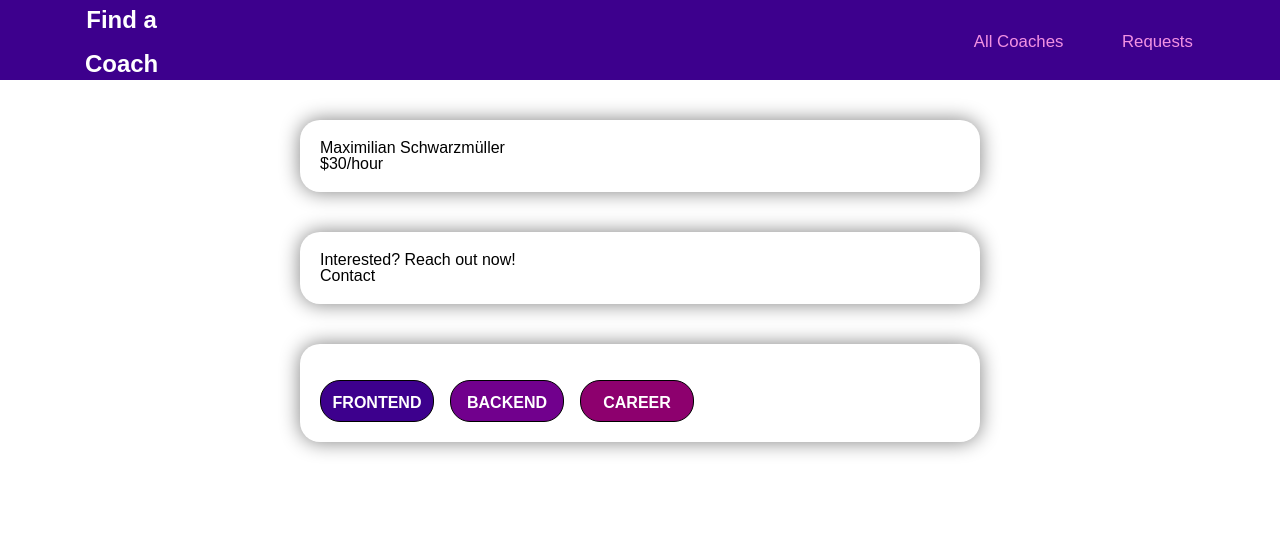
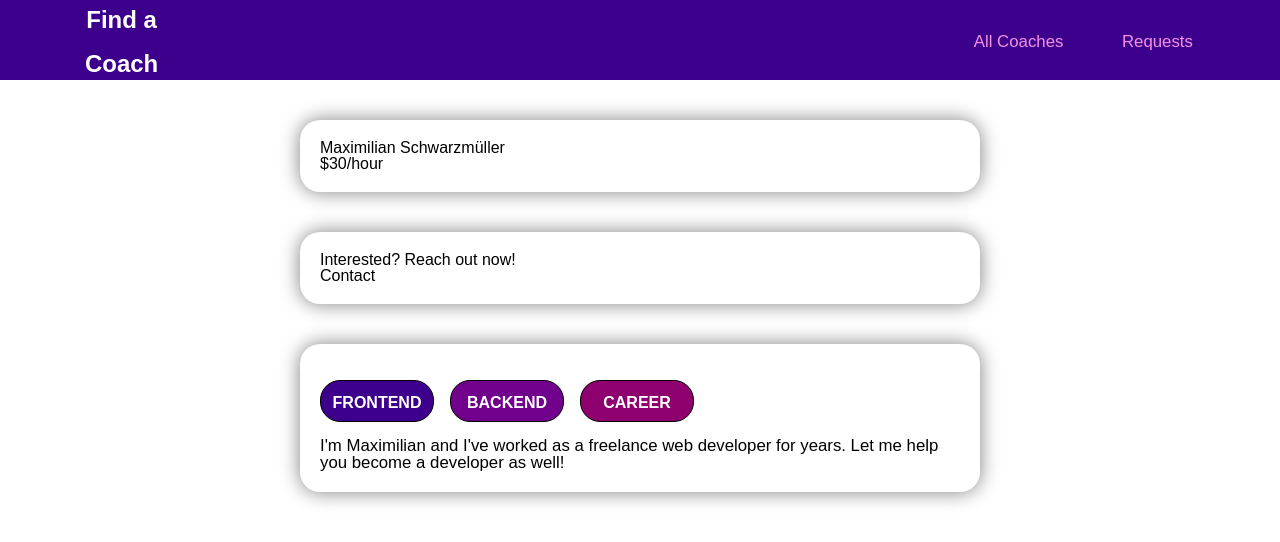
Before and after one commit to mr-ryan12/find_a_coach, a Vue app: page /coaches/1/details in a window 1280 px wide. Shown: the top 542 px of the page. Built offline with nearby package versions, Linux system fonts and the light colour scheme; a web font is replaced by a local one.

Commit message:
Add description

```diff
--- a/src/components/ViewDetails.vue
+++ b/src/components/ViewDetails.vue
@@ -16,6 +16,7 @@
           :class="topic"
         >{{ topic.toUpperCase() }}</base-topic>
       </section>
+      <p class="description">{{ description }}</p>
     </base-container>
   </section>
 </template>
@@ -47,6 +48,9 @@ export default {
     },
     rate() {
       return '$' + this.foundCoach.rate + '/hour'
+    },
+    description() {
+      return this.foundCoach.description
     }
   }
 }
@@ -56,4 +60,9 @@ export default {
 .topics-container {
   display: flex;
 }
+
+.description {
+  margin-top: 1rem;
+  font-size: 1.05rem;
+}
 </style>
```
